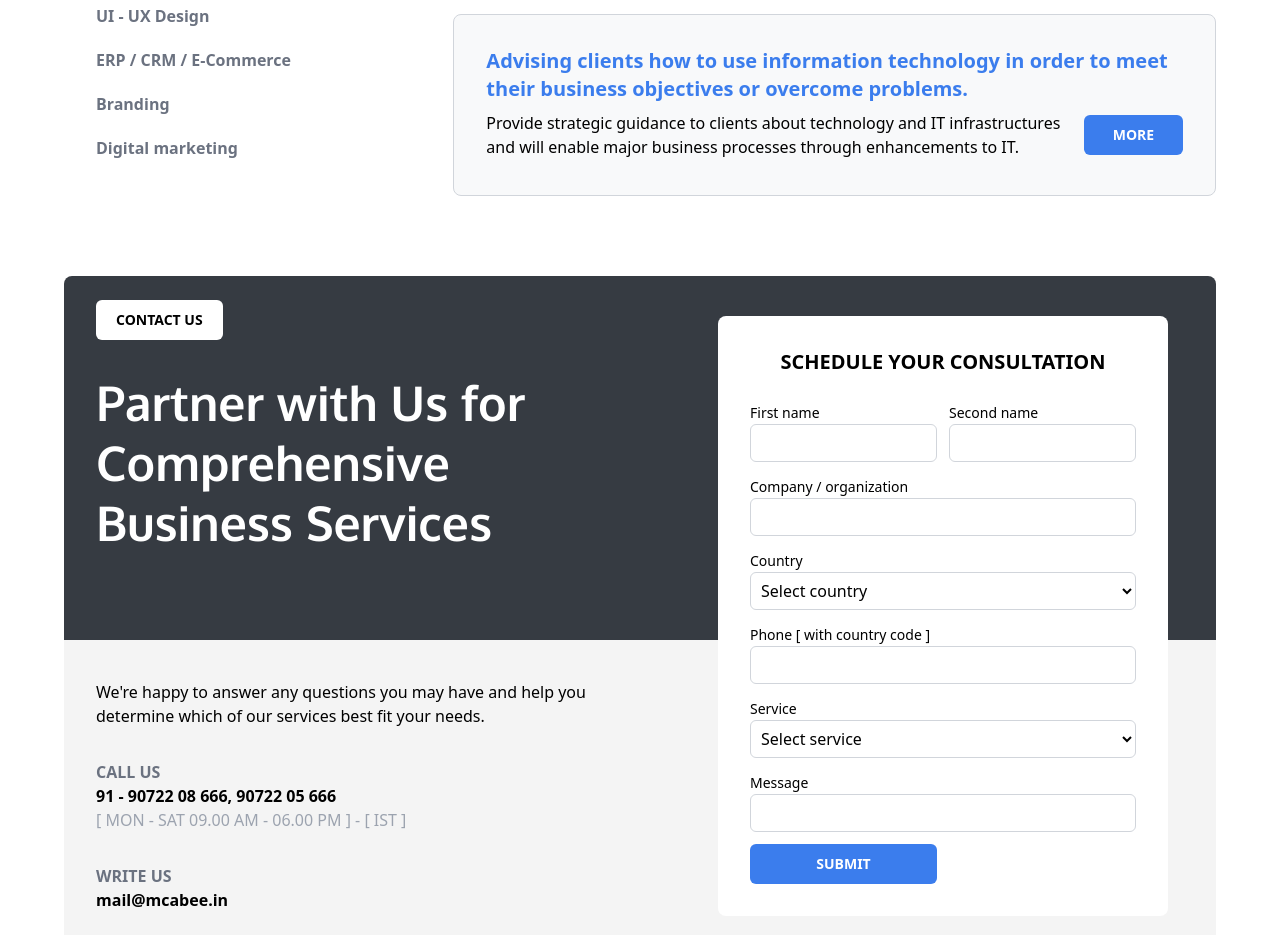
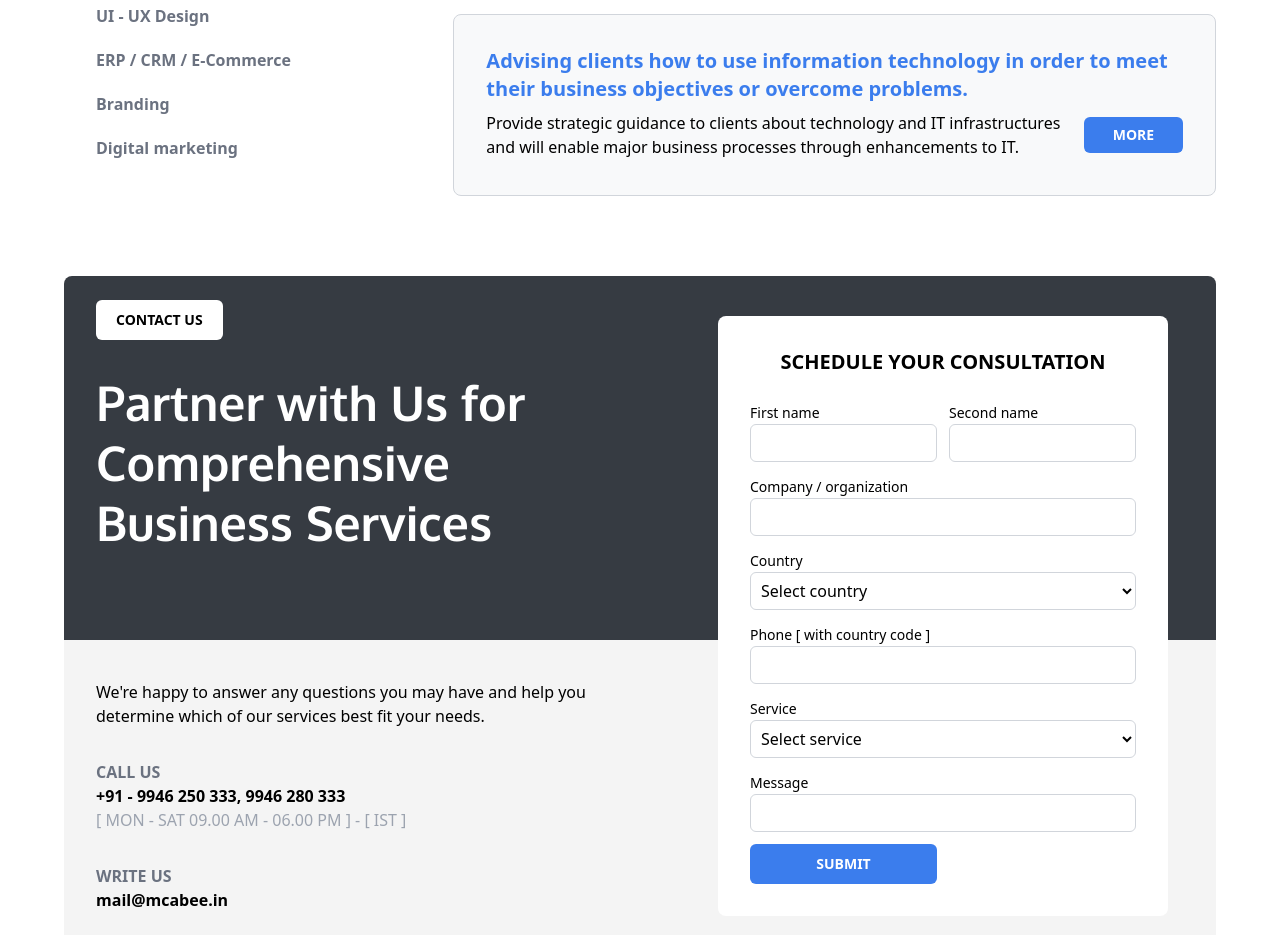
Before and after one commit to MCABEE/McAbee_Main_Website, a Next.js app: page / in a window 1280 px wide. Shown: the part 2137-3072 px from the top of the page. Built offline with nearby package versions, Linux system fonts and the light colour scheme.

Commit message:
Ui updates

```diff
--- a/src/components/Navbar.jsx
+++ b/src/components/Navbar.jsx
@@ -28,7 +28,7 @@ const Navbar = () => {
         } flex items-center gap-6 relative`}
       >
         <nav
-          className={`${navList} lg:static absolute z-0 duration-500 bg-white h-fit w-fit flex gap-4 items-center uppercase px-3 py-4 lg:px-0 lg:shadow-none lg:border-none`}
+          className={`${navList} lg:static absolute z-0 duration-500 bg-white h-fit lg:w-fit w-40 flex gap-4 items-center uppercase px-3 py-4 lg:px-0 lg:shadow-none lg:border-none`}
         >
           {/* Navbar Links */}
           <ul className="text-gray-500 flex flex-col lg:flex-row flex-grow gap-6">
--- a/src/components/announcements/Announcement.jsx
+++ b/src/components/announcements/Announcement.jsx
@@ -2,7 +2,7 @@ import Image from "next/image";
 
 const Announcement = ({ text, image }) => {
   return (
-    <div className="w-[365px] border grid grid-cols-3 items-center shrink-0 border-gray-300 rounded-md p-3">
+    <div className="sm:w-[365px] w-[94%] border grid grid-cols-3 items-center shrink-0 border-gray-300 rounded-md p-3">
       <div className="col-span-2 text-sm font-medium">
         <p>{text}</p>
       </div>
--- a/src/components/contact/ContactDetails.jsx
+++ b/src/components/contact/ContactDetails.jsx
@@ -2,14 +2,16 @@ const ContactDetails = () => {
   return (
     <div className="w-full flex flex-col gap-8 py-10 px-3 sm:px-8 bg-[#F4F4F4] rounded-b-lg">
       <p className="md:max-w-lg">
-        We&#39;re happy to answer any questions you may have and help you determine
-        which of our services best fit your needs.
+        We&#39;re happy to answer any questions you may have and help you
+        determine which of our services best fit your needs.
       </p>
 
       <div className="leading-6">
         <h3 className="uppercase text-gray-500 font-bold">Call us</h3>
-        <h3 className="font-bold">91 - 90722 08 666, 90722 05 666</h3>
-        <p className="text-gray-400">[ MON - SAT 09.00 AM - 06.00 PM ] - [ IST ] </p>
+        <h3 className="font-bold">+91 - 9946 250 333, 9946 280 333</h3>
+        <p className="text-gray-400">
+          [ MON - SAT 09.00 AM - 06.00 PM ] - [ IST ]{" "}
+        </p>
       </div>
 
       <div className="leading-6">
--- a/src/components/services/RightSection.jsx
+++ b/src/components/services/RightSection.jsx
@@ -24,7 +24,7 @@ const RightSection = () => {
             infrastructures and will enable major business processes through
             enhancements to IT.
           </p>
-          <button className="bg-app-blue text-white rounded-md px-4 w-28 h-8 sm:w-40 sm:h-10 font-semibold text-sm uppercase transition-all hover:scale-95">
+          <button className="bg-app-blue text-white rounded-md px-4 py-2 w-28 sm:w-40 font-semibold text-sm uppercase transition-all hover:scale-95">
             More
           </button>
         </div>
```
